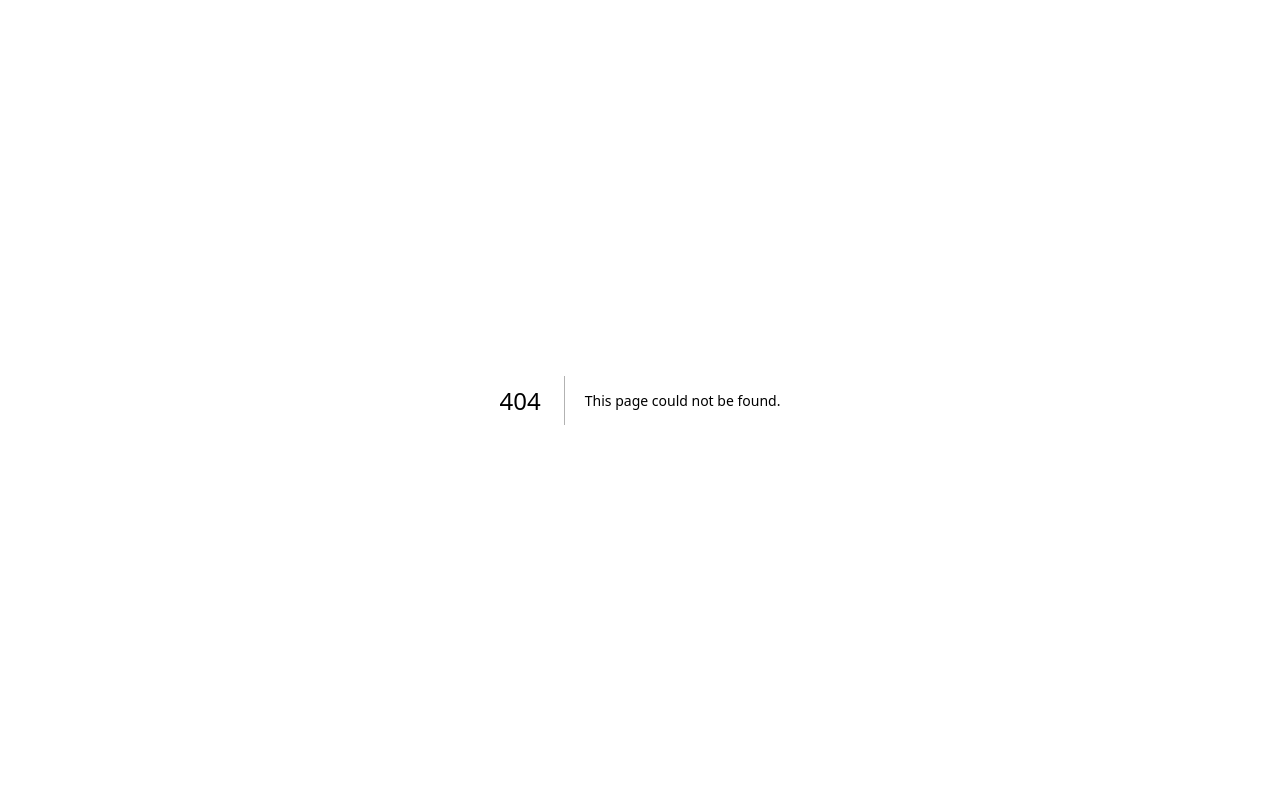
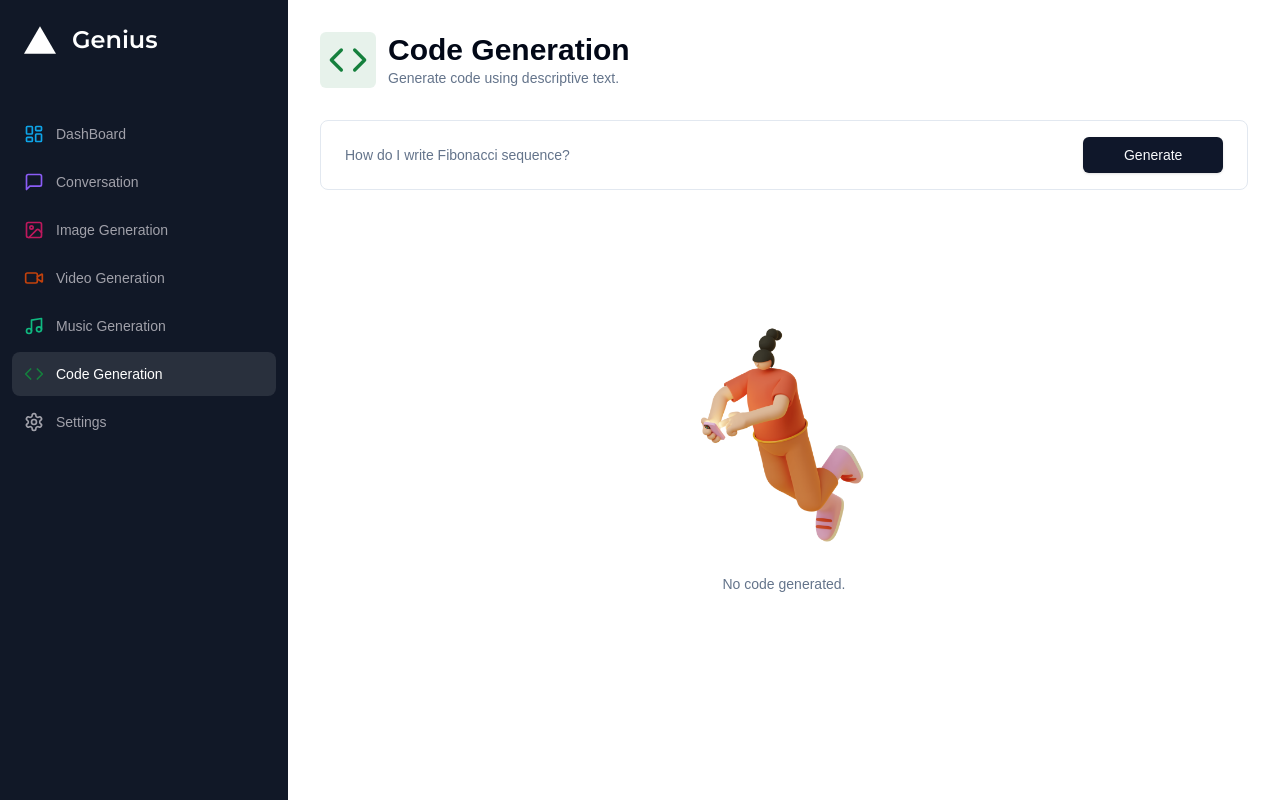
Before and after one commit to bruneltz/ai-saas, a Next.js app: page /code in a window 1280 px wide. Before the commit this address had no page. Built offline with nearby package versions, Linux system fonts and the light colour scheme.

Commit message:
added code conversation

```diff
--- /dev/null
+++ b/app/(dashboard)/(routes)/code/constants.ts
@@ -0,0 +1,5 @@
+import * as z from "zod";
+
+export const formSchema = z.object({
+    prompt: z.string().min(1, {message: "Prompt is required"})
+})
--- /dev/null
+++ b/app/(dashboard)/(routes)/code/page.tsx
@@ -0,0 +1,134 @@
+"use client";
+
+import * as z from "zod";
+import axios from "axios";
+import Heading from "@/components/heading";
+import { Code, MessageSquare } from "lucide-react";
+import { useForm } from "react-hook-form";
+import ReactMarkdown from "react-markdown"
+
+import { formSchema } from "./constants";
+import { zodResolver } from "@hookform/resolvers/zod";
+import { Form, FormControl, FormField, FormItem } from "@/components/ui/form";
+import { Input } from "@/components/ui/input";
+import { Button } from "@/components/ui/button";
+import { useRouter } from "next/navigation";
+import { useState } from "react";
+import { ChatCompletionMessageParam } from "openai/resources/index.mjs";
+import { Empty } from "@/components/empty";
+import { Loader } from "@/components/loader";
+import { cn } from "@/lib/utils";
+import { UserAvatar } from "@/components/user-avatar";
+import { BotAvatar } from "@/components/bot-avatar";
+
+export default function CodePage() {
+    const [messages, setMessages] = useState<ChatCompletionMessageParam[]>([]);
+    const router = useRouter()
+    const form = useForm<z.infer<typeof formSchema>>({
+        resolver: zodResolver(formSchema),
+        defaultValues: {
+            prompt: ""
+        }
+    });
+
+    const isLoading = form.formState.isSubmitting;
+    const onSubmit = async (values: z.infer<typeof formSchema>) => {
+        try {
+            const userMessage: ChatCompletionMessageParam = {
+                role: "user",
+                content: values.prompt
+            };
+
+            const newMessages = [...messages, userMessage];
+
+            console.log(newMessages);
+            const response = await axios.post("/api/code", { messages: newMessages })
+
+            setMessages((current) => [...current, userMessage, response.data])
+
+            form.reset();
+        } catch (error: any) {
+            console.log(error)
+        } finally {
+            router.refresh();
+        }
+    }
+
+    return (
+        <div>
+            <Heading
+                title="Code Generation"
+                description="Generate code using descriptive text."
+                icon={Code}
+                iconColor="text-green-700"
+                bgColor="bg-green-700/10"
+            />
+            <div className="px-4 lg:px-8">
+                <Form {...form}>
+                    <form
+                        onSubmit={form.handleSubmit(onSubmit)}
+                        className="rounded-lg border w-full p-4 px-3 md:px-6
+                        focus-within:shadow-sm grid grid-cols-12 gap-2"
+                    >
+                        <FormField name="prompt" render={({ field }) => (
+                            <FormItem className="col-span-12 lg:col-span-10">
+                                <FormControl className="m-0 p-0">
+                                    <Input className="border-0 outline-none focus-visible:ring-0
+                                    focus-visible:ring-transparent shadow-none"
+                                        disabled={isLoading}
+                                        placeholder="How do I write Fibonacci sequence?"
+                                        // The spread below is setting some events like onChange/onBlur
+                                        {...field} />
+                                </FormControl>
+                            </FormItem>
+                        )} />
+                        <Button className="col-span-12 lg:col-span-2 w-full" disabled={isLoading}>
+                            Generate
+                        </Button>
+                    </form>
+                </Form>
+                <div className="space-y-4 mt-4">
+                    {isLoading && (
+                        <div className="p-8 rounded-lg w-full flex items-center justify-center bg-muted">
+                            <Loader />
+                        </div>
+                    )}
+
+                    {messages.length === 0 && !isLoading && (
+                        <Empty label="No code generated." />
+                    )}
+
+                    <div className="flex flex-col-reverse gap-y-4">
+                        {messages.map((message, idx) => (
+                            <div
+                                key={idx}
+                                className={cn("p-8 w-full flex items-start gap-x-8 rounded-lg",
+                                    message.role === "user" ? "bg-white border border-black/10" :
+                                        "bg-muted"
+                                )}
+                            >
+                                {message.role === "user" ? <UserAvatar /> : <BotAvatar />}
+
+                                <ReactMarkdown components={{
+                                    pre: ({ node, ...props}) => (
+                                        <div className="overflow-auto w-full my-2 bg-black/10 p-2 rounded-lg">
+                                            <pre {...props}/>
+                                        </div>
+                                    ),
+                                    code: ({ node, ...props}) => (
+                                        <code className="bg-black/10 rounded-lg p-1" {...props}/>
+                                    )
+                                }}
+                                    className="text-sm overflow-hidden leading-7"
+                                >
+                                    {message.content || ""}
+                                </ReactMarkdown>
+                            </div>
+
+                        ))}
+                    </div>
+                </div>
+            </div>
+        </div>
+    )
+}
--- /dev/null
+++ b/app/api/code/route.ts
@@ -0,0 +1,44 @@
+import { auth } from "@clerk/nextjs/server";
+import { NextResponse } from "next/server";
+import { OpenAI } from "openai"
+import { ChatCompletionMessageParam } from "openai/resources/index.mjs";
+
+const openai = new OpenAI({apiKey: process.env.OPEN_API_KEY});
+
+const instructionMessage: ChatCompletionMessageParam = {
+    role: "system",
+    content: "You are a code generator."
+}
+
+export async function POST(req: Request) {
+    try {
+
+        const { userId } = await auth();
+        const body = await req.json();
+        const { messages } = body;
+
+        if (!userId) {
+            return new NextResponse("Unauthorized", { status: 401 })
+        }
+
+        if (!messages) {
+            return new NextResponse("Messages are required", { status: 400 });
+        }
+
+        const response = await openai.chat.completions.create({
+            model: "gpt-4o-mini",
+            messages: [instructionMessage, ...messages]
+        })
+
+        return NextResponse.json(response.choices[0].message);
+    } catch (error) {
+        console.log("[CODE_ERROR]", error);
+
+        if(error instanceof OpenAI.APIError) {
+            return new NextResponse(error.message, { status: error.status })
+        } else {
+            return new NextResponse("Internal error", { status: 500 })
+        }
+
+    }
+}
--- a/package.json
+++ b/package.json
@@ -25,6 +25,7 @@
     "react": "^18.2.0",
     "react-dom": "^18.2.0",
     "react-hook-form": "^7.53.1",
+    "react-markdown": "^9.0.1",
     "tailwind-merge": "^2.5.4",
     "tailwindcss-animate": "^1.0.7",
     "zod": "^3.23.8"
```
Also changed, not shown: 1 other file (tests, documents, lock files or other folders).
